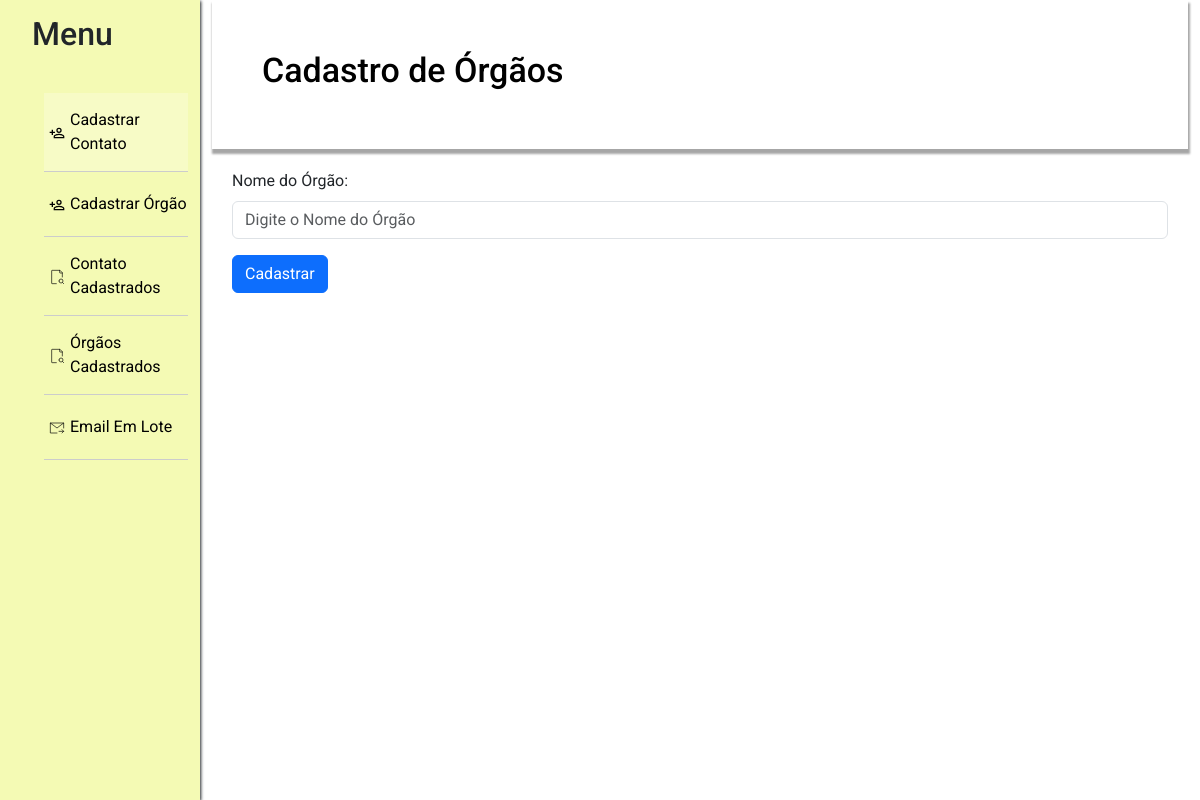
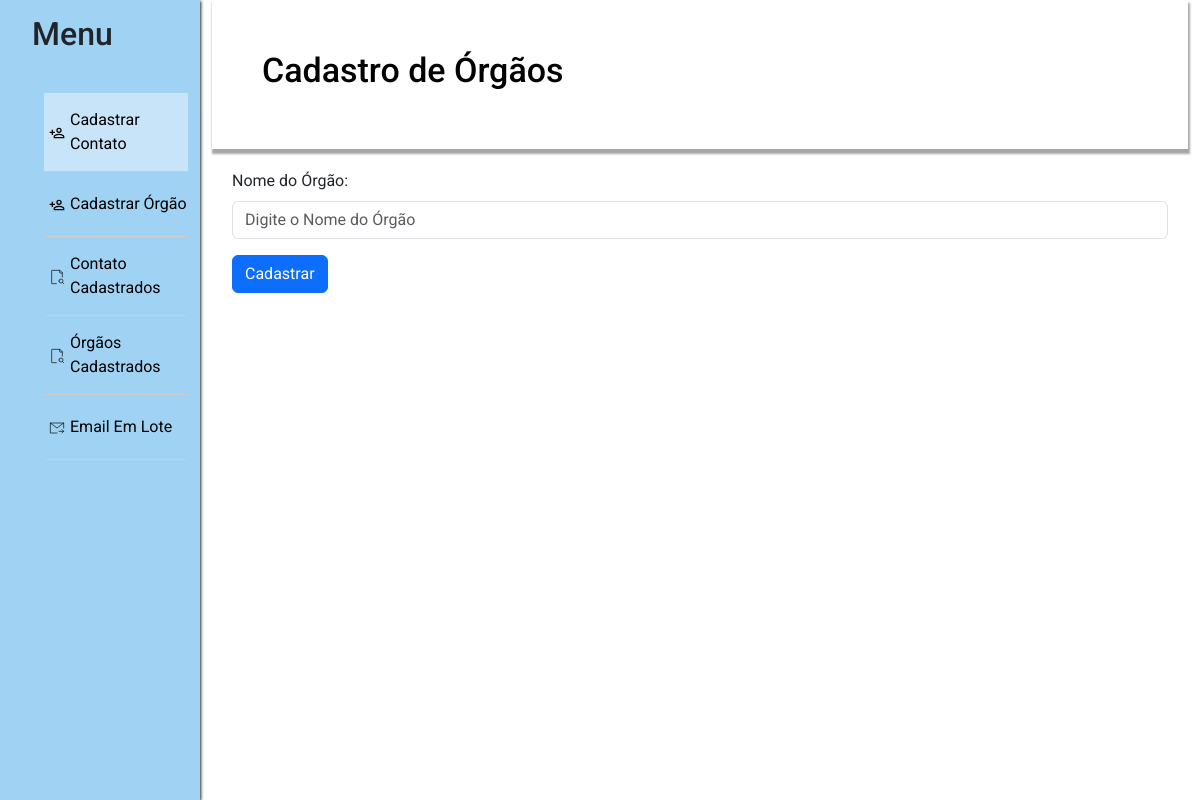
Before and after one commit to CaioHPerlin/contact-book-offline, an Electron app: page views/registerOrgao/index.html in a window 1200 px wide. In both pictures the pointer is over the item "Cadastrar Contato". Drawn offline with nearby package versions, Linux system fonts and the light colour scheme.

Commit message:
fix: color sidebar pages orgãos

```diff
--- a/views/orgaoCadastrado/main.css
+++ b/views/orgaoCadastrado/main.css
@@ -8,7 +8,7 @@ body {
 header{
    min-height: 100vh;
     box-shadow: 1px 1px 3px;
-    background-color:  #f4fab4;
+    background-color:  #a0d2f3;
 }
 
 header h2{
@@ -34,7 +34,7 @@ header h2{
  }
 
  .list li:hover{
-    background-color: #f7fbc6;
+    background-color: #c7e4f8;
     cursor: pointer;
 
  }
--- a/views/registerOrgao/main.css
+++ b/views/registerOrgao/main.css
@@ -8,7 +8,7 @@ body {
 header{
    min-height: 100vh;
     box-shadow: 1px 1px 3px;
-    background-color:  #f4fab4;
+    background-color:  #a0d2f3;
 }
 
 header h2{
@@ -34,7 +34,7 @@ header h2{
  }
 
  .list li:hover{
-    background-color: #f7fbc6;
+    background-color: #c7e4f8;
     cursor: pointer;
 
  }
```
